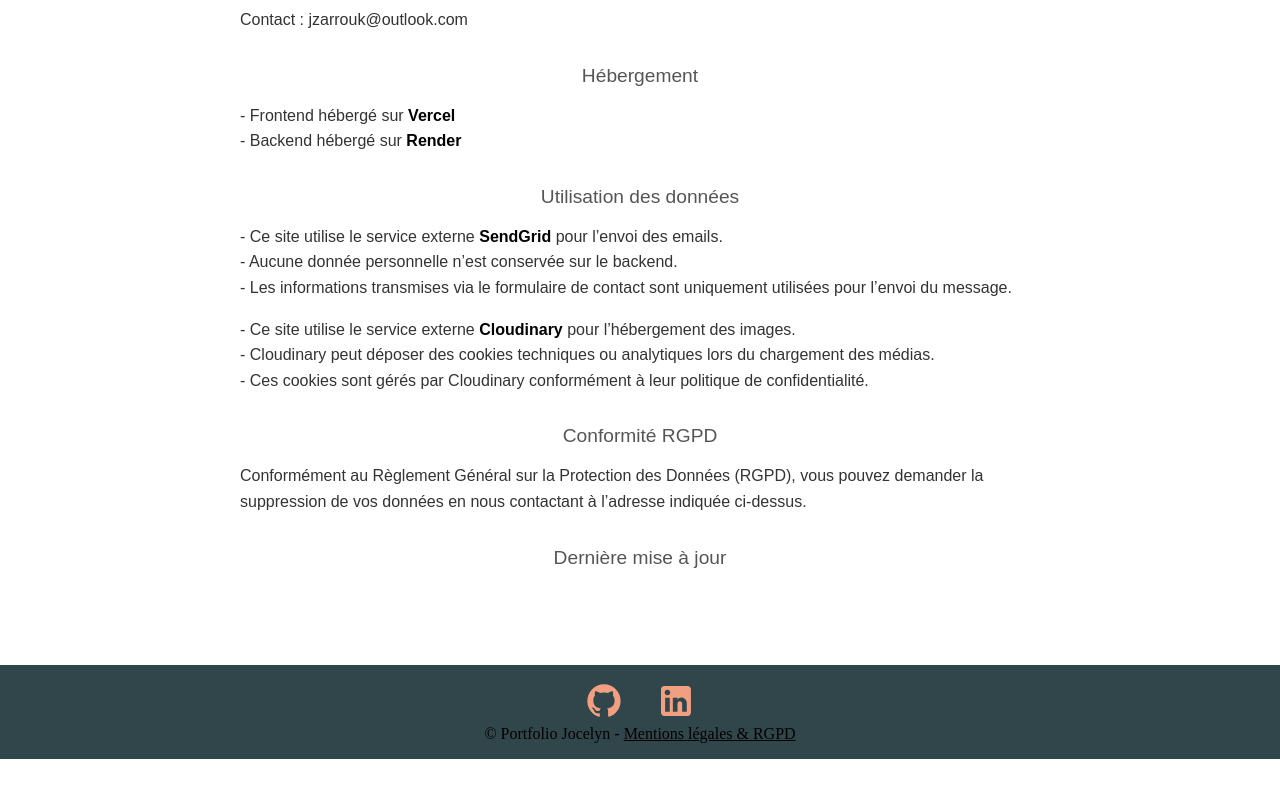
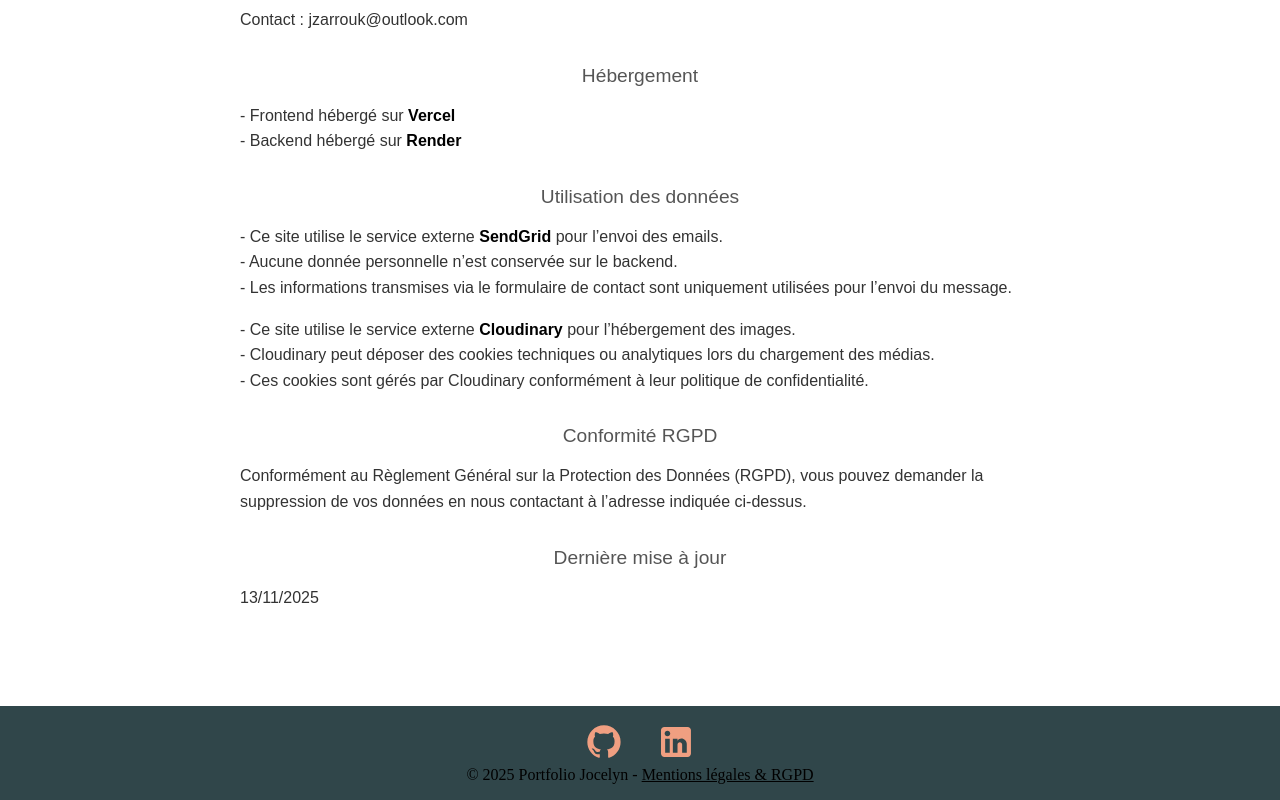
Before and after one commit to J-za/portfolio-jocelyn, a React (Vite) app in the folder client/: page /mentions in a window 1280 px wide. Shown: the part 219-1019 px from the top of the page. Before the commit the page ends 978 px from the top, so only its background shows below. Built offline with nearby package versions, Linux system fonts and the light colour scheme; no server answers; a web font is replaced by a local one.

Commit message:
chore: replace last commit date with build date

```diff
--- a/client/src/components/Footer/Footer.jsx
+++ b/client/src/components/Footer/Footer.jsx
@@ -31,7 +31,7 @@
         </a>
       </div>
       <p>
-        © {import.meta.env.VITE_LAST_UPDATE} Portfolio Jocelyn -{" "}
+        © {new Date().getFullYear()} Portfolio Jocelyn -{" "}
         <span
           onClick={handleMentionsClick}
           style={{ cursor: "pointer", textDecoration: "underline" }}
--- a/client/src/pages/Mentions/Mentions.jsx
+++ b/client/src/pages/Mentions/Mentions.jsx
@@ -52,7 +52,7 @@
 
       <section>
         <h2>Dernière mise à jour</h2>
-        <p>{import.meta.env.VITE_LAST_UPDATE}</p>
+        <p>{new Date().toLocaleDateString("fr-FR")}</p>
       </section>
     </div>
   );
```
